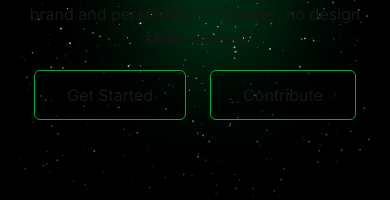
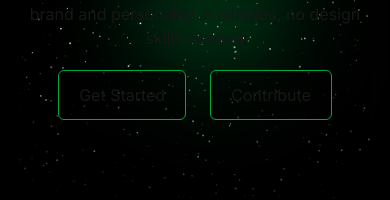
Before and after one commit to Gogo602/Glimmer, a Next.js app: page / in a window 390 px wide. Shown: the part 434-634 px from the top of the page. Built offline with nearby package versions, Linux system fonts and the light colour scheme.

Commit message:
File: Hero.jsx; fix padding

```diff
--- a/components/home/Hero.jsx
+++ b/components/home/Hero.jsx
@@ -44,11 +44,11 @@ export default function Hero() {
                     </p>
                     <div className='flex items-center justify-center py-5 gap-6'>
                         <Link href="/login"
-                            className='py-3 px-8  bg-black/50 border border-green-600 rounded-md md:px-10'>
+                            className='py-3 px-5  bg-black/50 border border-green-600 rounded-md md:px-10'>
                             Get Started
                           </Link>
                           <Link href="/#"
-                            className='py-3 px-8  bg-black/50 border border-green-600 rounded-md md:px-10'>
+                            className='py-3 px-5  bg-black/50 border border-green-600 rounded-md md:px-10'>
                             Contribute
                         </Link>
                     </div>
```
